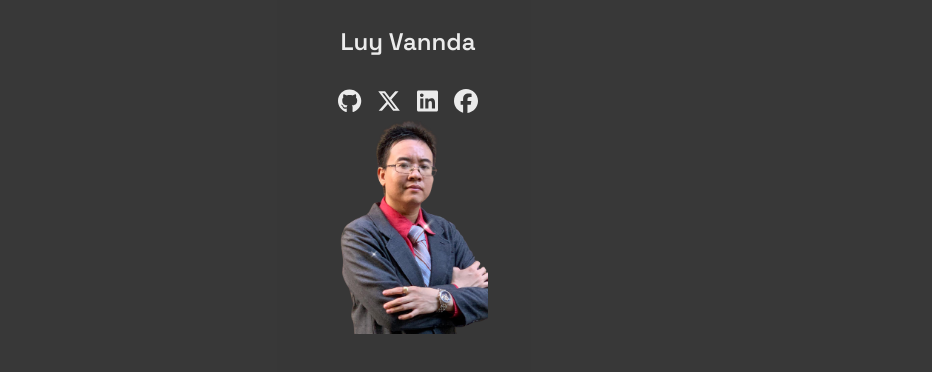
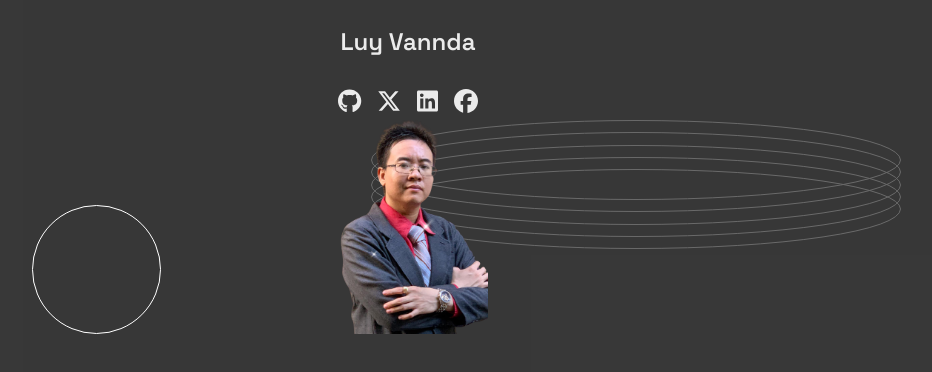
Before and after one commit to luyvannda/luyvannda.github.io, a React (Vite) app: page / in a window 1280 px wide. Shown: the top 372 px of the page, without its empty margins (232-1164 px from the left). Built offline with nearby package versions, Linux system fonts and the light colour scheme.

Commit message:
add rings and circle pattern to ProfilePhoto component

```diff
--- a/src/App.css
+++ b/src/App.css
@@ -39,10 +39,26 @@ body {
   font-size: 1.5rem;
 }
 
-.profile_photo {
+.profile-container {
+  position: relative;
+}
+.profile-container .profile_photo {
   display: flex;
   justify-content: center;
 }
-.profile_photo img {
+.profile-container .profile_photo .photo {
   width: 10rem;
+  z-index: 1;
+}
+.profile-container .rings {
+  position: absolute;
+  top: 0;
+  right: 9.2rem;
+  z-index: 0;
+}
+.profile-container .circle {
+  position: absolute;
+  bottom: 0rem;
+  left: 16.5rem;
+  z-index: 0;
 }/*# sourceMappingURL=App.css.map */
--- a/src/App.scss
+++ b/src/App.scss
@@ -51,12 +51,31 @@ body {
   }
 }
 
-.profile_photo {
-  display: flex;
-  justify-content: center;
+.profile-container {
+  position: relative;
 
-  img {
-    width: 10rem
+  .profile_photo {
+    display: flex;
+    justify-content: center;
+
+    .photo {
+      width: 10rem;
+      z-index: 1;
+    }
+
   }
 
+  .rings {
+    position: absolute;
+    top: 0;
+    right: 9.2rem;
+    z-index: 0;
+  }
+
+  .circle {
+    position: absolute;
+    bottom: 0rem;
+    left: 16.5rem;
+    z-index: 0;
+  }
 }
--- a/src/components/ProfilePhoto.jsx
+++ b/src/components/ProfilePhoto.jsx
@@ -1,8 +1,14 @@
 
 export default function ProfilePhoto() {
   return (
-    <div className="profile_photo">
-      <img src="./images/image-profile.png" alt="my profile photo"></img>
+    <div className="profile-container">
+      <div className="profile_photo">
+        <img className="photo" src="./images/image-profile.png" alt="my profile photo"></img>
+      </div>
+
+      <img className="rings" src="./images/pattern-rings.svg" alt="rings pattern"></img>
+
+      <img className="circle" src="./images/pattern-circle.svg" alt="circle pattern"></img>
     </div>
   )
 }
```
Also changed, not shown: 1 other file (tests, documents, lock files or other folders).
